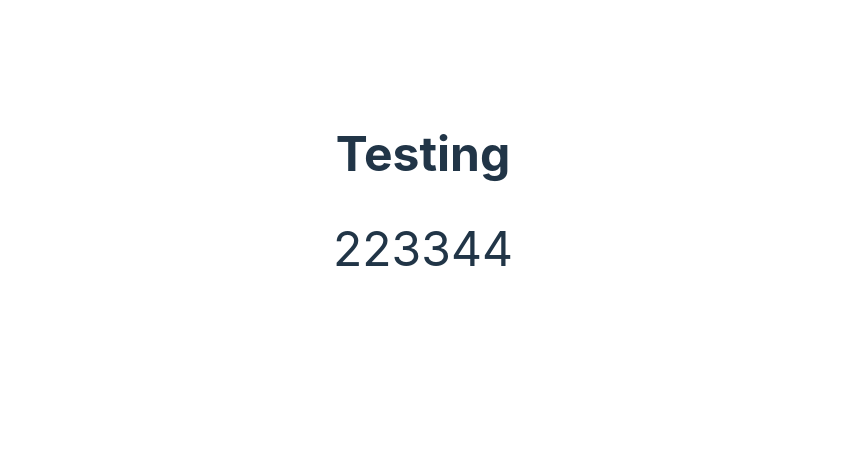
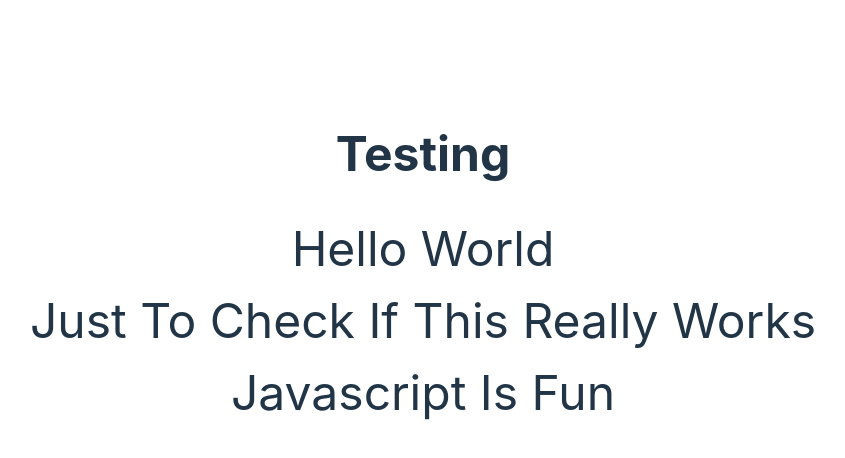
Before and after one commit to MandySpaan/JavaScript_PracticeSolutions, a React (Vite) app: page / in a window 1280 px wide. Shown: the top 458 px of the page, without its empty margins (217-1062 px from the left). Built offline with nearby package versions, Linux system fonts and the light colour scheme.

Commit message:
feat: CapitalizeWords

```diff
--- a/src/App.jsx
+++ b/src/App.jsx
@@ -1,11 +1,11 @@
 import "./App.css";
-import FindMissingNumber from "./Problems/chatGPT/Easy/FindMissingNumber";
+import CapitalizeWords from "./Problems/chatGPT/Easy/CapitalizeWords";
 
 function App() {
   return (
     <>
       <h1>Testing</h1>
-      <FindMissingNumber />
+      <CapitalizeWords />
     </>
   );
 }
--- /dev/null
+++ b/src/Problems/chatGPT/Easy/CapitalizeWords.jsx
@@ -0,0 +1,41 @@
+const CapitalizeWords = () => {
+  const capitalizeWords = function (string) {
+    return string
+      .split(" ")
+      .map((word) => word.charAt(0).toUpperCase() + word.slice(1))
+      .join(" ");
+  };
+
+  //This does the same as the code above
+  const capitalizeWords2 = function (string) {
+    let arrayOfWords = string.split(" ");
+    let arrayOfLetters;
+    let firstLetter;
+    let arrayOfLastLetters;
+    let lastLetters;
+    let newWord;
+    let newArrayOfWords = [];
+
+    arrayOfWords.forEach((word) => {
+      arrayOfLetters = word.split("");
+      firstLetter = arrayOfLetters[0].toUpperCase();
+      arrayOfLastLetters = arrayOfLetters.slice(1, arrayOfLetters.length);
+      lastLetters = arrayOfLastLetters.join("");
+      newWord = firstLetter.concat(lastLetters);
+      newArrayOfWords.push(newWord);
+    });
+
+    return newArrayOfWords.join(" ");
+  };
+  return (
+    <div>
+      {capitalizeWords("hello world")}
+      <br />
+      {capitalizeWords("just to check if this really works")}
+      <br />
+      {capitalizeWords("javascript is fun")}
+    </div>
+  );
+};
+
+export default CapitalizeWords;
```
